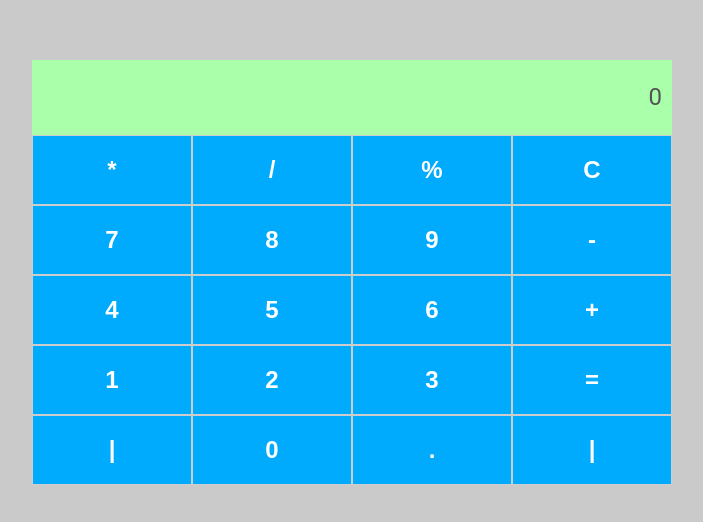
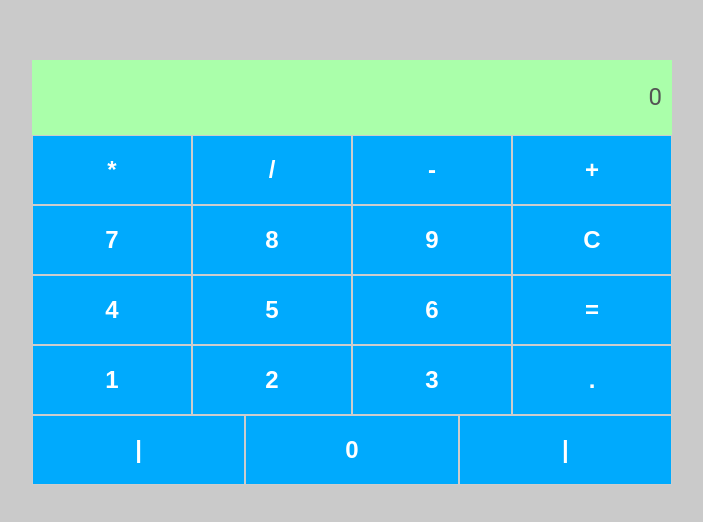
Before and after one commit to meanifreitas/calculator, a React (Create React App) app: page / in a window 1280 px wide. Shown: the part 128-650 px from the top of the page, without its empty margins (288-991 px from the left). Built offline with nearby package versions, Linux system fonts and the light colour scheme.

Commit message:
Handling floating point

```diff
--- a/src/App.js
+++ b/src/App.js
@@ -31,7 +31,10 @@ const App = () => {
     for (let i = 0; i < arr.length; i++) {
       if (i == 0 && arr[i] == '-') {
         neg = true;
-      } else if (Number(arr[i])) {
+      } else if (arr[i] == '.') {
+        arr[i] = `${arr[i-1]}.${arr[i+1]}`
+      }
+      if (Number(arr[i])) {
         if (neg) {
           res = 0 - arr[i];
           neg = false;
@@ -39,11 +42,10 @@ const App = () => {
         else if (arr[i-1] == '-') res -= arr[i];
         else if (arr[i-1] == '*') res *= arr[i];
         else if (arr[i-1] == '/') res /= arr[i];
-        else if (arr[i-1] == '%') res = (res * arr[i]) * 0.01;
       }
     }
 
-    console.log(res)
+    setCurrentNumber(String(res));
   }
   return (
     <Container>
@@ -52,31 +54,30 @@ const App = () => {
         <Row>
           <Button label="*" onClick={() => handleAddChar('*')}/>
           <Button label="/" onClick={() => handleAddChar('/')}/>
-          <Button label="%" onClick={() => handleAddChar('%')}/>
-          <Button label="C" onClick={handleClear}/>
+          <Button label="-" onClick={() => handleAddChar('-')}/>
+          <Button label="+" onClick={() => handleAddChar('+')}/>
         </Row>
         <Row>
           <Button label="7" onClick={() => handleAddChar('7')}/>
           <Button label="8" onClick={() => handleAddChar('8')}/>
           <Button label="9" onClick={() => handleAddChar('9')}/>
-          <Button label="-" onClick={() => handleAddChar('-')}/>
+          <Button label="C" onClick={handleClear}/>
         </Row>
         <Row>
           <Button label="4" onClick={() => handleAddChar('4')}/>
           <Button label="5" onClick={() => handleAddChar('5')}/>
           <Button label="6" onClick={() => handleAddChar('6')}/>
-          <Button label="+" onClick={() => handleAddChar('+')}/>
+          <Button label="=" onClick={() => handleOperation(currentNumber)}/>
         </Row>
         <Row>
           <Button label="1" onClick={() => handleAddChar('1')}/>
           <Button label="2" onClick={() => handleAddChar('2')}/>
           <Button label="3" onClick={() => handleAddChar('3')}/>
-          <Button label="=" onClick={() => handleOperation(currentNumber)}/>
+          <Button label="." onClick={() => handleAddChar('.')}/>
         </Row>
         <Row>
           <Button label="|"/>
           <Button label="0" onClick={() => handleAddChar('0')}/>
-          <Button label="." onClick={() => handleAddChar('.')}/>
           <Button label="|"/>
         </Row>
       </Content>
```
